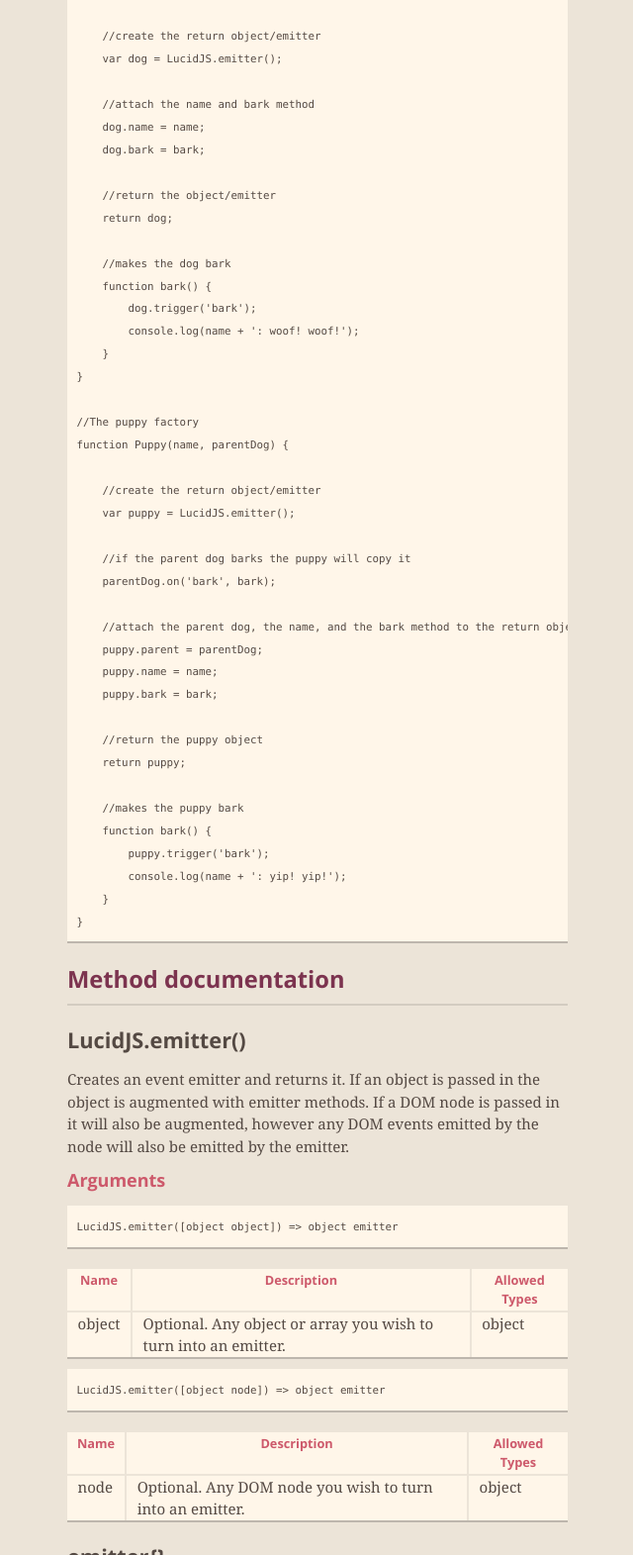
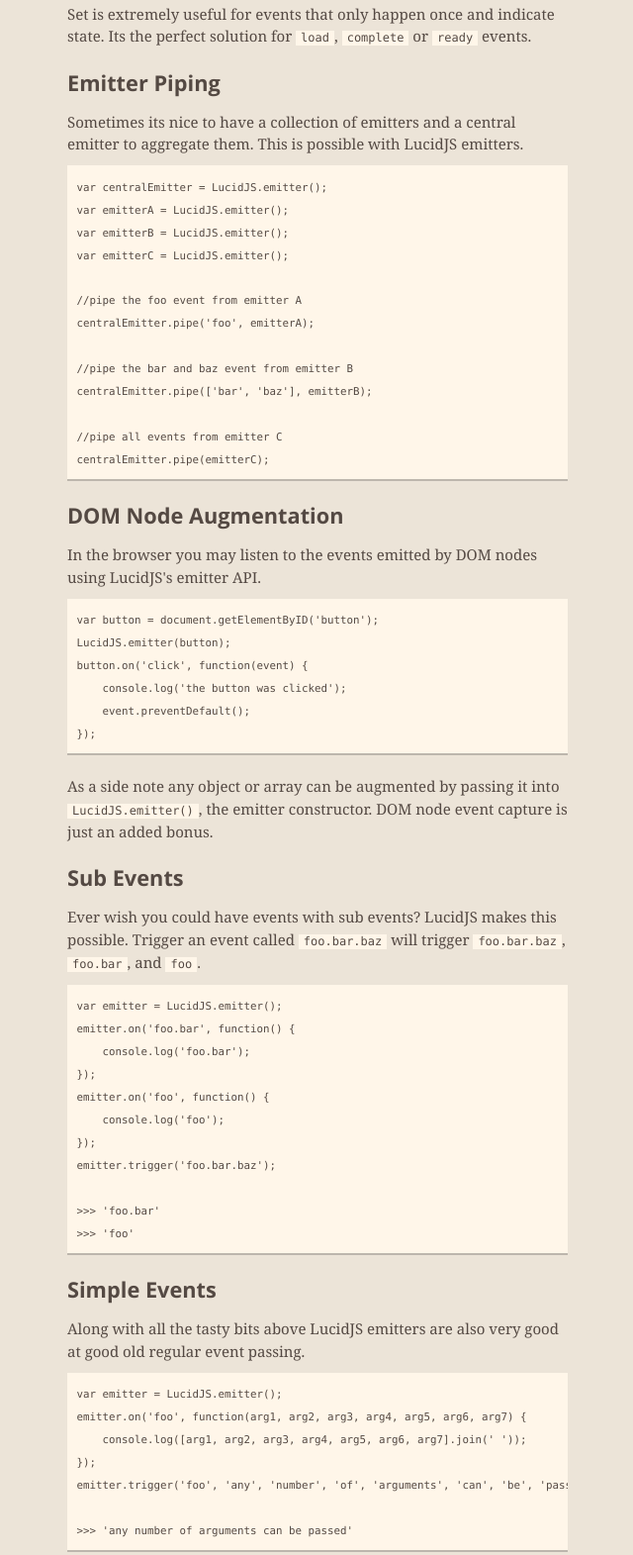
Before and after one commit to RobertWHurst/LucidJS, a plain HTML site: page index.html in a window 1280 px wide. Shown: the part 989-2560 px from the top of the page at 99% size, without its empty margins (319-959 px from the left). Drawn offline with nearby package versions, Linux system fonts and the light colour scheme.

```diff
--- a/index.html
+++ b/index.html
@@ -50,73 +50,119 @@
 
 <h2>Decouple components, make them lucid.</h2>
 
-<p>LucidJS is a library that allows you to make your own event emitters with ease.
-Its fully featured and works with plain old script tags, AMD module loaders, or even as a nodeJS module.</p>
+<p>LucidJS is an event emitter library  offering several unique features such as set events, emitter piping, DOM node Augmentation, sub events, along with the usual event triggering and binding. LucidJS emitters also feature meta events that allow listening for event binding and event triggering.</p>
 
-<h2>Examples</h2>
+<p>It works with AMD loaders, on NodeJS, and with the good old script tag.</p>
 
-<h3>Simple Factory Functions</h3>
+<h3>Set Events</h3>
 
-<p>In this example shows off one of the more simple emitter patterns. This is ment to give you a glimps into
-how you can use emitters in your projects.</p>
+<p>LucidJS emitters have a method called <code>.set()</code>. Set allows you to bind to an event even after it has happened.</p>
 
-<pre><code>//we create a dog, Spot, and two puppies, Dot and Chip.
-var spot = Dog('Spot');
-var dot = Puppy('Dot', spot);
-var chip = Puppy('Chip', spot);
+<pre><code>var emitter = LucidJS.emitter();
+emitter.set('ready');
+console.log('fired ready event');
+setTimeout(function() {
+    emitter.on('ready', function() {
+        console.log('listener bound and executed after ready event');
+    });
+}, 2000);
 
-//we make Spot bark, the puppies copies Spot.
-spot.bark();
-&gt;&gt; 'Spot: woof! woof!'
-&gt;&gt; 'Dot: yip! yip!'
-&gt;&gt; 'Chip: yip! yip!'
-
-//The dog factory
-function Dog(name) {
-
-    //create the return object/emitter
-    var dog = LucidJS.emitter();
-
-    //attach the name and bark method
-    dog.name = name;
-    dog.bark = bark;
-
-    //return the object/emitter
-    return dog;
-
-    //makes the dog bark
-    function bark() {
-        dog.trigger('bark');
-        console.log(name + ': woof! woof!');
-    }
-}
-
-//The puppy factory
-function Puppy(name, parentDog) {
-
-    //create the return object/emitter
-    var puppy = LucidJS.emitter();
-
-    //if the parent dog barks the puppy will copy it
-    parentDog.on('bark', bark);
-
-    //attach the parent dog, the name, and the bark method to the return object/emitter
-    puppy.parent = parentDog;
-    puppy.name = name;
-    puppy.bark = bark;
-
-    //return the puppy object
-    return puppy;
-
-    //makes the puppy bark
-    function bark() {
-        puppy.trigger('bark');
-        console.log(name + ': yip! yip!');
-    }
-}
+&gt;&gt;&gt; fired ready event
+&gt;&gt;&gt; listener bound and executed after ready event
 </code></pre>
 
-<h2>Method documentation</h2>
+<p>Set is extremely useful for events that only happen once and indicate state. Its the perfect solution for <code>load</code>, <code>complete</code> or <code>ready</code> events.</p>
+
+<h3>Emitter Piping</h3>
+
+<p>Sometimes its nice to have a collection of emitters and a central emitter to aggregate them. This is possible with LucidJS emitters.</p>
+
+<pre><code>var centralEmitter = LucidJS.emitter();
+var emitterA = LucidJS.emitter();
+var emitterB = LucidJS.emitter();
+var emitterC = LucidJS.emitter();
+
+//pipe the foo event from emitter A
+centralEmitter.pipe('foo', emitterA);
+
+//pipe the bar and baz event from emitter B
+centralEmitter.pipe(['bar', 'baz'], emitterB);
+
+//pipe all events from emitter C
+centralEmitter.pipe(emitterC);
+</code></pre>
+
+<h3>DOM Node Augmentation</h3>
+
+<p>In the browser you may listen to the events emitted by DOM nodes using LucidJS's emitter API.</p>
+
+<pre><code>var button = document.getElementByID('button');
+LucidJS.emitter(button);
+button.on('click', function(event) {
+    console.log('the button was clicked');
+    event.preventDefault();
+});
+</code></pre>
+
+<p>As a side note any object or array can be augmented by passing it into <code>LucidJS.emitter()</code>, the emitter constructor. DOM node event capture is just an added bonus.</p>
+
+<h3>Sub Events</h3>
+
+<p>Ever wish you could have events with sub events? LucidJS makes this possible. Trigger an event called <code>foo.bar.baz</code> will trigger <code>foo.bar.baz</code>, <code>foo.bar</code>, and <code>foo</code>.</p>
+
+<pre><code>var emitter = LucidJS.emitter();
+emitter.on('foo.bar', function() {
+    console.log('foo.bar');
+});
+emitter.on('foo', function() {
+    console.log('foo');
+});
+emitter.trigger('foo.bar.baz');
+
+&gt;&gt;&gt; 'foo.bar'
+&gt;&gt;&gt; 'foo'
+</code></pre>
+
+<h3>Simple Events</h3>
+
+<p>Along with all the tasty bits above LucidJS emitters are also very good at good old regular event passing.</p>
+
+<pre><code>var emitter = LucidJS.emitter();
+emitter.on('foo', function(arg1, arg2, arg3, arg4, arg5, arg6, arg7) {
+    console.log([arg1, arg2, arg3, arg4, arg5, arg6, arg7].join(' '));
+});
+emitter.trigger('foo', 'any', 'number', 'of', 'arguments', 'can', 'be', 'passed');
+
+&gt;&gt;&gt; 'any number of arguments can be passed'
+</code></pre>
+
+<h3>Meta Events</h3>
+
+<p>LucidJS each emitter also emits a set of meta events that let you listen for new listeners on an emitter.</p>
+
+<pre><code>var emitter = LucidJS.emitter();
+emitter.on('emitter.listener', function(event, listeners) {
+    console.log('captured listeners', listeners, 'on event ' + event);
+});
+emitter.on('foo', function() { console.log('bar'); });
+
+&gt;&gt;&gt; 'captured listeners' [
+        function() { console.log('bar'); }
+    ] 'on event foo'
+</code></pre>
+
+<p>You can event listen to all of the events emitted by an emitter.</p>
+
+<pre><code>var emitter = LucidJS.emitter();
+emitter.on('emitter.event', function(event) {
+    console.log('captured event ' + event);
+});
+emitter.trigger('foo');
+
+&gt;&gt;&gt; 'captured event foo'
+</code></pre>
+
+<h2>Documentation</h2>
 
 <h3>LucidJS.emitter()</h3>
 
```
Also changed, not shown: params.json (+1 -1 lines).
